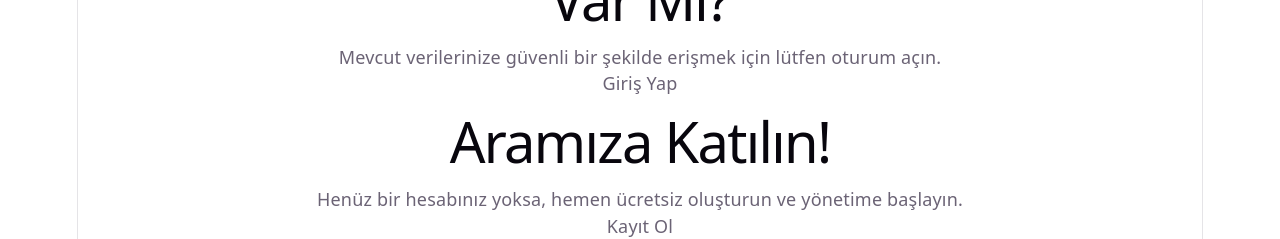
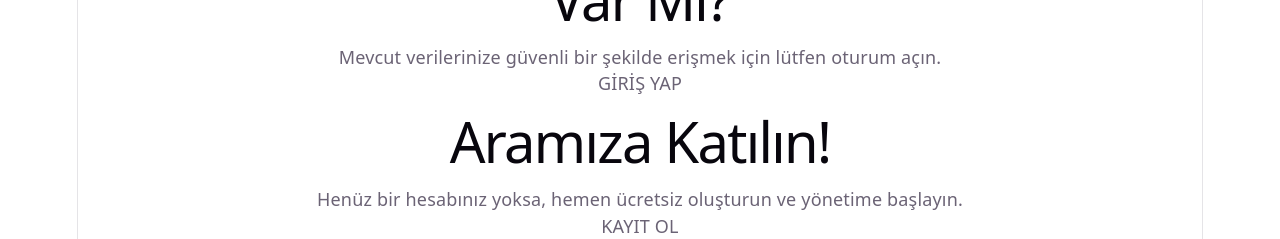
Before and after one commit to alisaimc/finans-takip, a React (Vite) app: page / in a window 1280 px wide. Shown: the part 1118-1357 px from the top of the page. Built offline with nearby package versions, Linux system fonts and the light colour scheme.

Commit message:
giriş yap kayıt ol butonları düzeltildi.

```diff
--- a/src/App.jsx
+++ b/src/App.jsx
@@ -1722,11 +1722,12 @@ export default function App() {
                   Mevcut verilerinize güvenli bir şekilde erişmek için lütfen
                   oturum açın.
                 </p>
+                {/* uppercase class'ı silindi, metin GİRİŞ YAP olarak elle yazıldı */}
                 <button
                   onClick={() => setIsLoginView(true)}
-                  className="px-12 py-3.5 rounded-full border border-white/50 hover:border-white hover:bg-white hover:text-indigo-600 font-black tracking-widest transition-all uppercase text-sm shadow-lg"
+                  className="px-12 py-3.5 rounded-full border border-white/50 hover:border-white hover:bg-white hover:text-indigo-600 font-black tracking-widest transition-all text-sm shadow-lg"
                 >
-                  Giriş Yap
+                  GİRİŞ YAP
                 </button>
               </div>
 
@@ -1739,11 +1740,12 @@ export default function App() {
                   Henüz bir hesabınız yoksa, hemen ücretsiz oluşturun ve
                   yönetime başlayın.
                 </p>
+                {/* uppercase class'ı silindi, metin KAYIT OL olarak elle yazıldı */}
                 <button
                   onClick={() => setIsLoginView(false)}
-                  className="px-12 py-3.5 rounded-full border border-white/50 hover:border-white hover:bg-white hover:text-violet-600 font-black tracking-widest transition-all uppercase text-sm shadow-lg"
+                  className="px-12 py-3.5 rounded-full border border-white/50 hover:border-white hover:bg-white hover:text-violet-600 font-black tracking-widest transition-all text-sm shadow-lg"
                 >
-                  Kayıt Ol
+                  KAYIT OL
                 </button>
               </div>
             </div>
```
